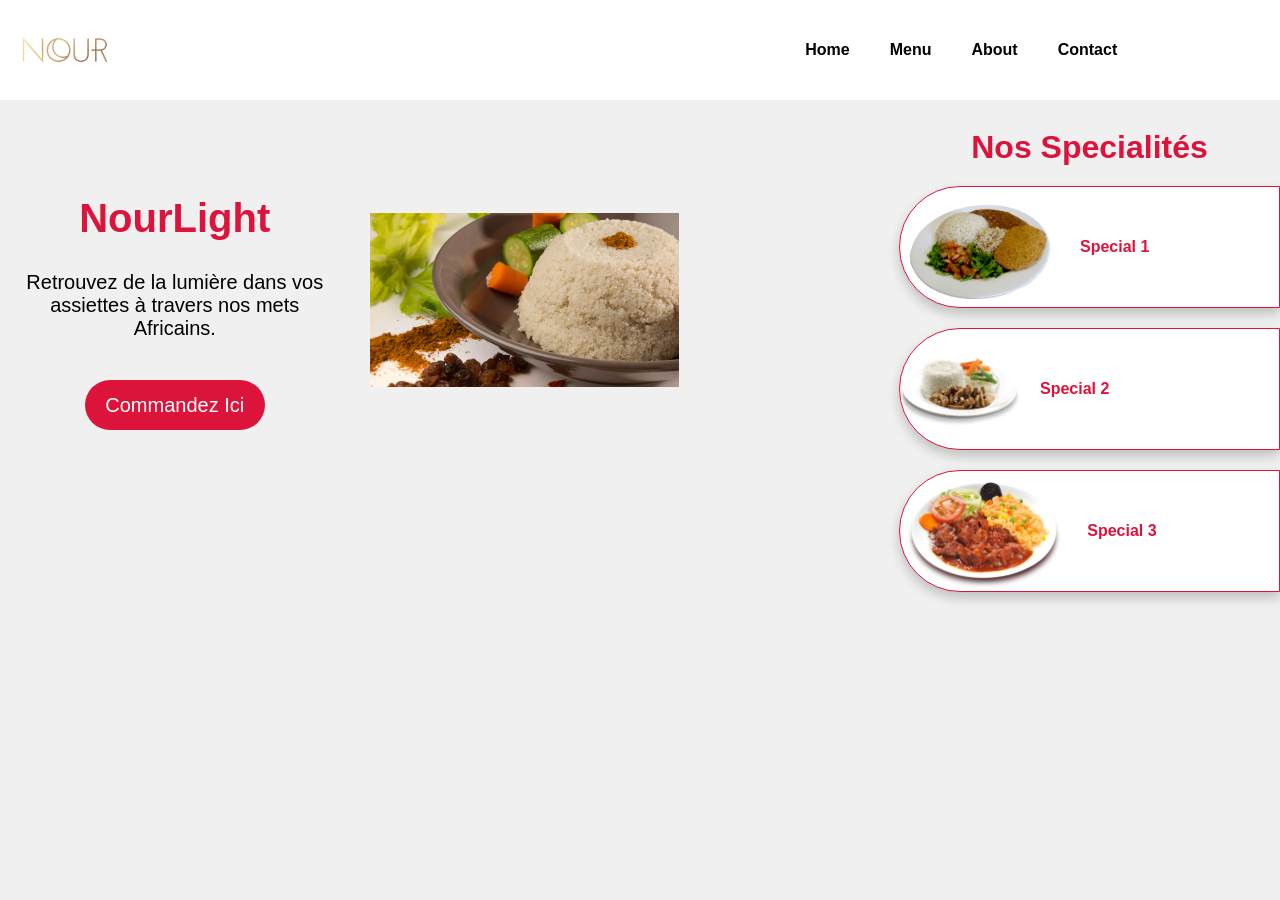
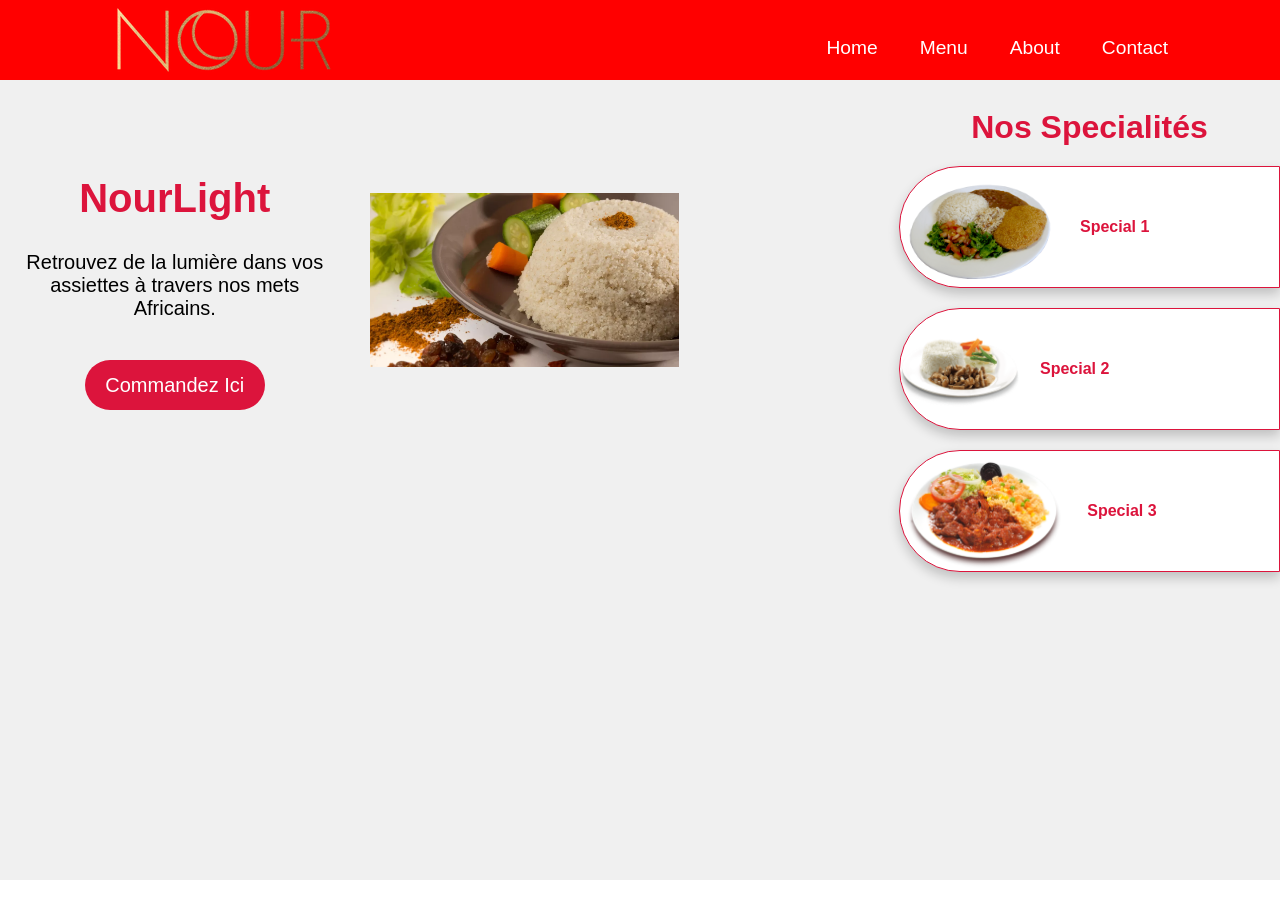
Before and after one commit to Dramekanji/nourlight, a React (Create React App) app: page / in a window 1280 px wide. Built offline with nearby package versions, Linux system fonts and the light colour scheme.

Commit message:
updated nav bar menu for smaller screens

```diff
--- a/src/components/Navbar.js
+++ b/src/components/Navbar.js
@@ -1,37 +1,70 @@
 import React, { useState } from "react";
-import Logo from "../assets/nour-logo.png";
+import NourLogo from "../assets/nour-logo.png";
 import { Link } from "react-router-dom";
 import MenuIcon from "@mui/icons-material/Menu";
+import CloseIcon from "@mui/icons-material/Close";
 import "../styles/Navbar.css";
 
 function Navbar() {
-  const [openLinks, setOpenLinks] = useState(false);
+  const [click, setClick] = useState(false);
 
-  const toggleNavbar = () => {
-    setOpenLinks(!openLinks);
+  // Function to close the mobile menu
+  const closeMobileMenu = () => {
+    setClick(false);
+  };
+
+  const handleClick = () => {
+    // Toggle the click state to open/close the menu
+    setClick(!click);
   };
 
   return (
-    <div className="navBar">
-      <div className="leftSide" id={openLinks ? "open" : "close"}>
-        <img src={Logo} alt="Nour Light tentative Logo" />
-        <div className="hiddenLinks">
-          <Link to="/">Home</Link>
-          <Link to="/menu">Menu</Link>
-          <Link to="/about">About</Link>
-          <Link to="/contact">Contact</Link>
+    <>
+      <div className="navBar">
+        <div className="navBarContainer Container">
+          <Link to="/" className="navBarLogo">
+            <img
+              src={NourLogo}
+              alt="Nour Light tentative Logo"
+              className="navBarIcon"
+            />
+          </Link>
+          <div className="menuIcon" onClick={handleClick}>
+            {click ? (
+              <CloseIcon className="icon" onClick={closeMobileMenu} />
+            ) : (
+              <MenuIcon className="icon" />
+            )}
+          </div>
+          <ul className={`navMenu ${click ? "active" : "inactive"}`}>
+            <li className="navItem">
+              <Link to="/" className="navLinks" onClick={closeMobileMenu}>
+                Home
+              </Link>
+            </li>
+            <li className="navItem">
+              <Link to="/menu" className="navLinks" onClick={closeMobileMenu}>
+                Menu
+              </Link>
+            </li>
+            <li className="navItem">
+              <Link to="/about" className="navLinks" onClick={closeMobileMenu}>
+                About
+              </Link>
+            </li>
+            <li className="navItem">
+              <Link
+                to="/contact"
+                className="navLinks"
+                onClick={closeMobileMenu}
+              >
+                Contact
+              </Link>
+            </li>
+          </ul>
         </div>
       </div>
-      <div className="rightSide">
-        <Link to="/">Home</Link>
-        <Link to="/menu">Menu</Link>
-        <Link to="/about">About</Link>
-        <Link to="/contact">Contact</Link>
-        <button onClick={toggleNavbar}>
-          <MenuIcon />
-        </button>
-      </div>
-    </div>
+    </>
   );
 }
 
--- a/src/styles/Navbar.css
+++ b/src/styles/Navbar.css
@@ -1,111 +1,148 @@
 .navBar {
-  width: 100%;
-  height: 100px;
-  /* background-color: #dc143c; */
+  background-color: red;
+  height: 80px;
   display: flex;
-  flex-direction: row;
+  justify-content: center;
+  align-items: center;
+  font-size: 1.2rem;
+  position: sticky;
+  top: 0;
+  z-index: 999;
 }
 
-.navBar .leftSide {
-  flex: 50%;
-  height: 100%;
+.navBarContainer {
+  display: flex;
+  justify-content: center;
+  align-items: center;
+  height: 80px;
+  max-width: 1500px;
+}
+
+.navBarLogo {
+  color: #fff;
+  justify-self: start;
+  margin-left: 20px;
+  cursor: pointer;
+  text-decoration: none;
+  font-size: 2rem;
   display: flex;
   align-items: center;
-  padding-left: 5px;
-  margin-bottom: 20;
+  margin-left: 0.5rem;
 }
 
-.navBar .leftSide img {
-  width: 120px;
+.navMenu {
+  display: grid;
+  grid-template-columns: repeat(4, auto);
+  grid-gap: 10px;
+  list-style: none;
+  text-align: center;
+  width: 60vw;
+  justify-content: end;
+  margin-right: 2rem;
 }
 
-.navBar .rightSide {
-  flex: 50%;
-  height: 100%;
+.navItem {
+  height: 80px;
+}
+
+.navLinks {
+  color: #fff;
   display: flex;
   align-items: center;
-  justify-content: center;
+  text-decoration: none;
+  padding: 0.5rem 1rem;
+  height: 100%;
 }
 
-.navBar a {
-  color: black;
-  text-decoration: none;
-  margin: 20px;
-  font-weight: bold;
-}
-.navBar a:hover {
-  color: #dc143c;
-  cursor: pointer;
-  transition: 0.3s ease-in;
-  font-weight: bold;
+.navLinks:hover {
+  border-bottom: 4px solid #fff;
+  transition: all 0.2s ease-out;
 }
 
-.navBar .rightSide button {
-  background-color: transparent;
-  border: none;
-  color: #dc143c;
+.icon {
+  color: red; /* Change this to the desired color */
+}
+
+.menuIcon {
+  display: none;
+}
+
+@media screen and (max-width: 960px) {
+  .navBar {
+    position: relative;
+    background-color: white;
+  }
+
+  .menuIcon {
+    display: block;
+    position: absolute;
+    top: 0;
+    right: 0;
+    transform: translate(-100%, 60%);
+    font-size: 1.8rem;
     cursor: pointer;
   }
 
-.navBar .rightSide svg {
-  font-size: 40px;
+  .navMenu {
+    display: flex;
+    flex-direction: column;
+    width: 100%;
+    height: 0;
+    overflow: hidden;
+    position: absolute;
+    top: 80px;
+    left: -100%;
+    opacity: 1;
+    transition: left 0.5s ease-in-out;
   }
 
-.navBar #open {
-  padding-left: 0px;
-}
-.navBar #open img {
-  display: none;
+  .navMenu.active {
+    background: white;
+    left: 0;
+    opacity: 1;
+    transition: left 0.5s ease-in-out; /* Transition for opening the menu */
+    z-index: 1;
+    height: auto;
   }
 
-.navBar #close img {
-  display: inherit;
+  .navMenu.inactive {
+    /* New class for closing the menu */
+    left: -100%;
+    transition: left 0.5s ease-in-out; /* Transition for closing the menu */
   }
 
-.navBar #open .hiddenLinks {
-  display: inherit;
-  margin-left: 30px;
+  .navLinks {
+    text-align: center;
+    padding: 1rem 2rem 0.5rem 2rem;
+    width: 100%;
+    display: table;
+    color: red;
+    font-size: 1.2rem;
+    font-weight: bold;
+    text-transform: uppercase;
+    text-decoration: none;
   }
 
-.navBar #close .hiddenLinks {
-  display: none;
+  .navLinks:hover {
+    color: red;
+    transform: scale(1.1);
+    transition: all 0.3s ease-in-out; /* Adjust the transition duration and timing function */
+    /* border-bottom: 1px solid red; */
+    border: none;
   }
 
-.navBar #open a {
-  width: 70px;
-  margin: 5px;
+  .navItem:hover {
+    border: none;
   }
 
-@media only screen and (max-width: 900px) {
-  .navBar .rightSide a {
-    width: 70px;
+  .navItem {
+    width: 100%;
   }
-  .navBar .leftSide {
-    padding-left: 50px;
+
+  .navBarLogo {
+    position: absolute;
+    top: -7rem;
+    left: -7rem;
+    transform: translate(25%, 50%);
   }
 }
-
-@media only screen and (max-width: 650px) {
-  .navBar {
-    background-color: #fff;
-  }
-  .navBar .rightSide a {
-    display: none;
-  }
-  .navBar .rightSide {
-    justify-content: flex-end;
-    padding-right: 50px;
-  }
-  .navBar .rightSide button {
-    display: inherit;
-  }
-}
-
-@media only screen and (min-width: 650px) {
-  .navBar .rightSide button {
-    display: none;
-  }
-  .hiddenLinks {
-    display: none;
-  }
-}
```
Lines whose indentation alone changed are shown as unchanged.
